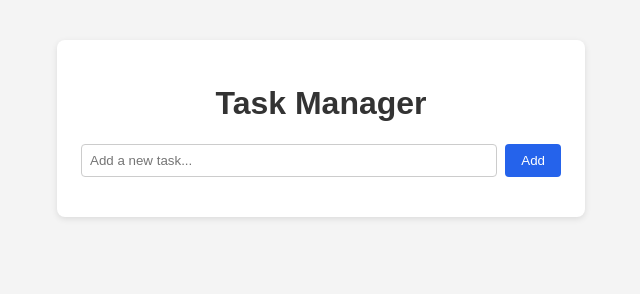
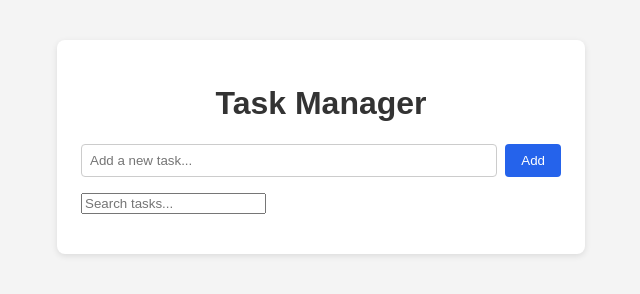
Before and after one commit to arunbl1234/release-notes-showcase, a website: page index.html in a window 1280 px wide. Shown: the whole page, without its empty margins (319-959 px from the left). Drawn offline with Linux system fonts and the light colour scheme.

Commit message:
Update index.html

```diff
--- a/index.html
+++ b/index.html
@@ -12,6 +12,7 @@
       <input id="taskInput" type="text" placeholder="Add a new task..." />
       <button id="addBtn">Add</button>
     </div>
+    <input id="searchInput" type="text" placeholder="Search tasks..." class="search-box" />
     <ul id="taskList"></ul>
   </div>
   <script src="app.js"></script>
```
